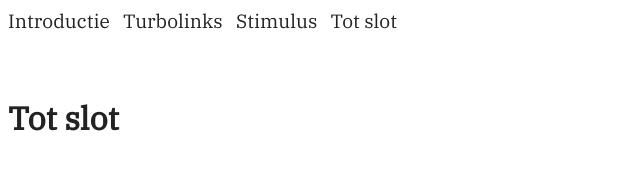
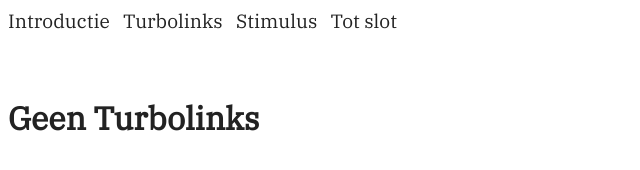
Before and after one commit to murb/turbolinks-stimulus-fronteers, a plain HTML site: page geen_turbolinks.html in a window 1280 px wide. Shown: the whole page, without its empty margins (0-640 px from the left). Drawn offline with Linux system fonts and the light colour scheme.

Commit message:
emphasize

```diff
--- a/geen_turbolinks.html
+++ b/geen_turbolinks.html
@@ -26,4 +26,4 @@
 
 
 
-    <h1>Tot slot</h1>
+    <h1>Geen Turbolinks</h1>
```
